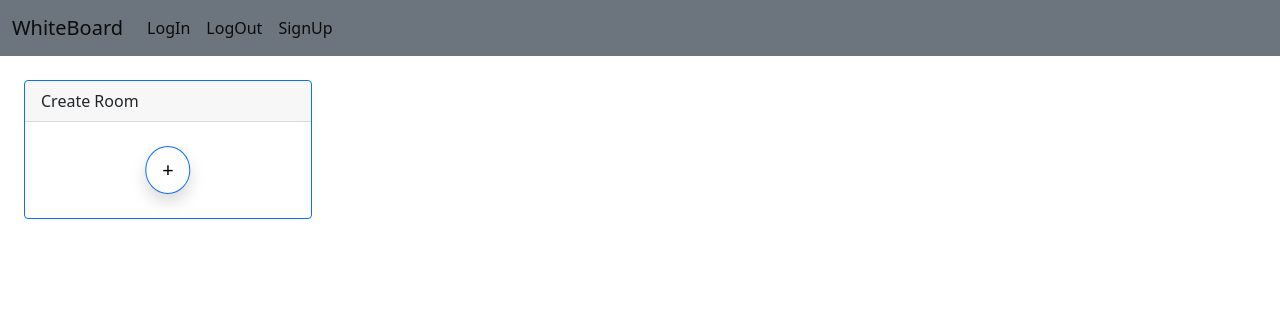
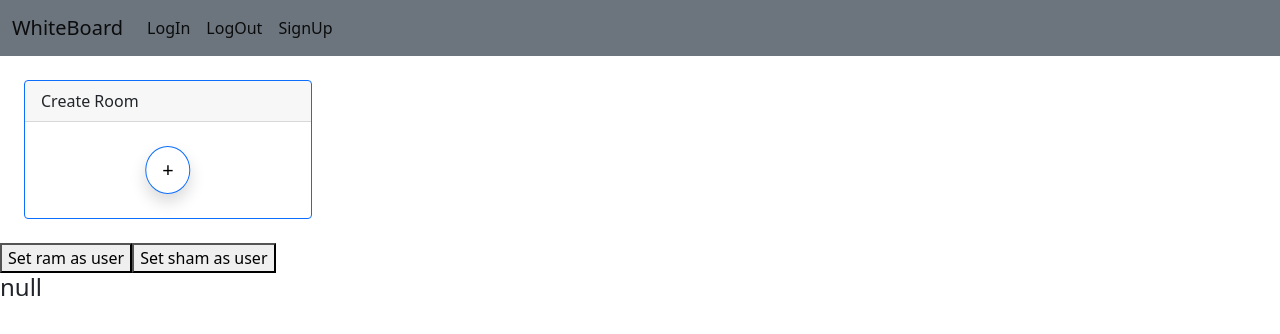
Before and after one commit to ar-rana/Whiteboard-App, a React (Create React App) app in the folder client/: page / in a window 1280 px wide. Shown: the top 334 px of the page. Built offline with nearby package versions, Linux system fonts and the light colour scheme; no server answers.

Commit message:
created usercontext

```diff
--- a/client/src/App.tsx
+++ b/client/src/App.tsx
@@ -1,17 +1,22 @@
-import React from "react";
+import React, { useContext, useState } from "react";
+import Navbar from "./components/layout/Navbar";
 import { BrowserRouter, Routes, Route } from "react-router-dom";
-//import { UserContext } from "./userContext";
+import { UserContext } from "./userContext";
+import { userType } from "./userContext";
 import Home from "./components/Home";
 
 function App() {
-
+  const [user, setUser] = useState<userType|null>(null);
 
   return (
     <>
       <BrowserRouter>
-        <Routes>
-          <Route path="/" element={<Home />} />
-        </Routes>
+        <UserContext.Provider value={{ user, setUser }}>
+        <Navbar />
+          <Routes>
+            <Route path="/" element={<Home />} />
+          </Routes>
+        </UserContext.Provider>
       </BrowserRouter>
     </>
   );
--- a/client/src/components/Home.tsx
+++ b/client/src/components/Home.tsx
@@ -1,43 +1,73 @@
-import React, { useEffect } from "react";
-import Navbar from "./layout/Navbar";
-//import { client as WebSocketClient } from "websocket";
-let ws:any;
+import React, { useContext, useEffect } from "react";
+import { userType } from "../userContext";
+import { UserContext } from "../userContext";
+let ws: any;
 
 const Home: React.FC = () => {
   const ENDPT: any = "ws://localhost:6060/";
 
+  const context = useContext(UserContext);
+  const user = context?.user;
+  const setUser = context?.setUser;
+
   useEffect(() => {
-    ws = new WebSocket(ENDPT,"echo-protocol");
-    ws.onerror = function(event:any) {
+    ws = new WebSocket(ENDPT, "echo-protocol");
+    ws.onerror = function (event: any) {
       console.log(event.error);
     };
-    ws.onopen = function (){
-      console.log("connected to ws server")
+    ws.onopen = function () {
+      console.log("connected to ws server");
+    };
+    ws.onmessage = function (event: any) {
+      console.log(event.data);
+    };
+    return () => {
+      ws.onclose = function () {
+        console.log("ws connection closed");
+      };
+    };
+  }, [ENDPT]);
+
+  const setRam = () => {
+    const ram: userType = {
+      name: "ram",
+      email: "ram@gmail.com",
+      password: "12345678",
+      _id: "123",
+    };
+    if (setUser) {
+      setUser(ram);
     }
-    ws.onmessage = function(event:any){
-      console.log(event.data)
+  };
+
+  const setSham = () => {
+    const sham: userType = {
+      name: "sham",
+      email: "sham@gmail.com",
+      password: "12345678",
+      _id: "124",
+    };
+    if (setUser) {
+      setUser(sham);
     }
-    return ()=>{
-      ws.onclose = function() {
-        console.log("ws connection closed")
   };
-    }
-
-  }, [ENDPT]);
 
   const btnHandler = (e: any) => {
     e.preventDefault();
     alert("room created");
   };
   return (
-    <div className="flex-row">
-      <Navbar />
+    <div>
+      <div className="flex-row flex-wrap">
         <div className="bg-lignt m-4">
-        <div className="card border-primary mb-3" style={{ maxWidth: "18rem" }}>
+          <div
+            className="card border-primary mb-3"
+            style={{ maxWidth: "18rem" }}
+          >
             <div className="card-header">Create Room</div>
             <div className="card-body text-primary position-relative p-5">
               <button
-              className="shadow bg-body rounded btn-lg rounded-circle border border-primary bg-grey position-absolute top-50 start-50 translate-middle"
+                className="font-weight-bold shadow bg-body rounded btn-lg rounded-circle border border-primary bg-grey position-absolute top-50 start-50 translate-middle"
                 onClick={btnHandler}
               >
                 +
@@ -46,6 +76,10 @@ const Home: React.FC = () => {
           </div>
         </div>
       </div>
+      <button onClick={setRam}>Set ram as user</button>
+      <button onClick={setSham}>Set sham as user</button>
+      <h4>{JSON.stringify(user)}</h4>
+    </div>
   );
 };
 
--- a/client/src/userContext.ts
+++ b/client/src/userContext.ts
@@ -1,3 +1,15 @@
 import { createContext } from "react";
 
-export const UserContext = createContext<null>(null);
+export interface userType {
+    name: string,
+    email: string,
+    password: string,
+    _id: string
+}
+
+interface contextType {
+    user: userType | null,
+    setUser: (user: userType)=> void
+}
+
+export const UserContext = createContext<contextType | null>(null);
```
Lines whose indentation alone changed are shown as unchanged.
